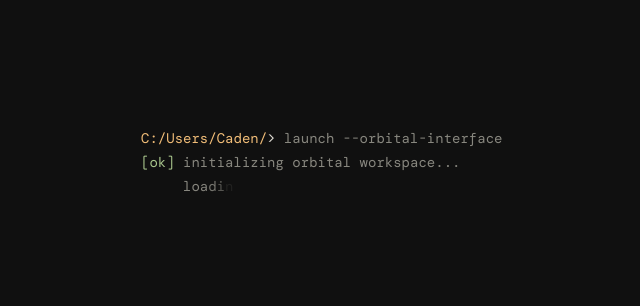
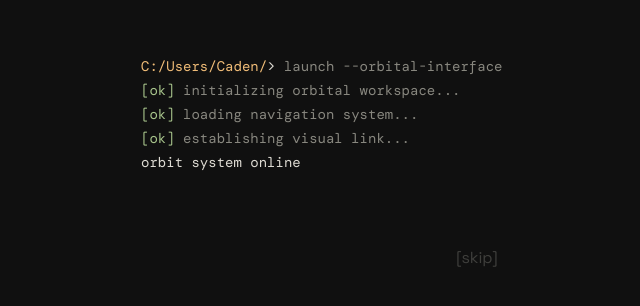
Before and after one commit to djcadon/CadenWebsite, a React (Vite) app: page / in a window 1280 px wide. Shown: the part 238-544 px from the top of the page, without its empty margins (163-803 px from the left). Built offline with nearby package versions, Linux system fonts and the light colour scheme.

Commit message:
Updated packages. Updated terminal boot to look more like a terminal and allow skipping. Eased zoom out from planets. Fixed rerender bug transitioning to home page.

```diff
--- a/index.html
+++ b/index.html
@@ -10,15 +10,16 @@
 
         <!-- Open Graph / LinkedIn / Discord -->
         <meta property="og:type" content="website" />
+        <meta property="og:url" content="https://caden-website-eosin.vercel.app/" />
         <meta property="og:title" content="Caden in Orbit" />
         <meta property="og:description" content="Personal portfolio and workspace of Caden. Software Engineering, Data Systems, and Industrial Automation." />
-        <meta property="og:image" content="/og-image.png" />
+        <meta property="og:image" content="https://caden-website-eosin.vercel.app/og-image.png" />
 
         <!-- Twitter -->
         <meta name="twitter:card" content="summary_large_image" />
         <meta name="twitter:title" content="Caden in Orbit" />
         <meta name="twitter:description" content="Personal portfolio and workspace of Caden. Software Engineering, Data Systems, and Industrial Automation." />
-        <meta name="twitter:image" content="/og-image.png" />
+        <meta name="twitter:image" content="https://caden-website-eosin.vercel.app/og-image.png" />
 
         <!-- PWA Manifest -->
         <link rel="manifest" href="/site.webmanifest" />
--- a/package.json
+++ b/package.json
@@ -31,6 +31,7 @@
         "eslint": "^9.39.5",
         "eslint-config-prettier": "^10.1.8",
         "eslint-plugin-jsx-a11y": "^6.10.2",
+        "eslint-plugin-react-compiler": "^19.1.0-rc.2",
         "eslint-plugin-react-hooks": "^7.1.1",
         "eslint-plugin-react-refresh": "^0.5.6",
         "globals": "^17.12.0",
--- a/src/components/TerminalBoot.tsx
+++ b/src/components/TerminalBoot.tsx
@@ -16,6 +16,8 @@ interface TerminalLineProps {
         revealAfterComplete?: boolean;
     }>;
     cursor?: boolean;
+    isCommand?: boolean;
+    processingDelay?: number;
     isActive: boolean;
     isComplete: boolean;
     onComplete: () => void;
@@ -24,67 +26,105 @@ interface TerminalLineProps {
 function TerminalLine({
     segments,
     cursor = false,
+    isCommand = false,
+    processingDelay = 400,
     isActive,
     isComplete,
     onComplete,
 }: TerminalLineProps) {
-    let characterIndex = 0;
-    const [lineComplete, setLineComplete] = useState(
-        isComplete || (isActive && window.matchMedia("(prefers-reduced-motion: reduce)").matches),
+    const totalCharacters = segments.reduce((sum, seg) => sum + seg.text.length, 0);
+    // If it is an output line (not a command), it instantly prints all characters
+    const [visibleCount, setVisibleCount] = useState(
+        isComplete || !isCommand || (isActive && window.matchMedia("(prefers-reduced-motion: reduce)").matches)
+            ? totalCharacters
+            : 0
     );
+    // Track when the line has finished its "processing" delay
+    const [lineDone, setLineDone] = useState(isComplete);
 
     useEffect(() => {
-        if (isActive && window.matchMedia("(prefers-reduced-motion: reduce)").matches) {
+        if (!isActive || isComplete) return;
+
+        if (window.matchMedia("(prefers-reduced-motion: reduce)").matches) {
+            setVisibleCount(totalCharacters);
+            setLineDone(true);
             onComplete();
+            return;
         }
-    }, [isActive, onComplete]);
+
+        if (isCommand) {
+            // Typing effect for the command line
+            if (visibleCount < totalCharacters) {
+                const isPause = Math.random() > 0.85;
+                const isFast = Math.random() > 0.5;
+                let delay = CHARACTER_DELAY_MS;
+
+                if (isPause) delay += 100;
+                else if (isFast) delay -= 30;
+
+                const timer = setTimeout(() => {
+                    setVisibleCount((prev) => prev + 1);
+                }, delay);
+                return () => clearTimeout(timer);
+            } else {
+                const completeTimer = setTimeout(() => {
+                    setLineDone(true);
+                    onComplete();
+                }, 150); // slight pause after typing before running
+                return () => clearTimeout(completeTimer);
+            }
+        } else {
+            // Output lines instantly appear, but take time to "process"
+            const processTimer = setTimeout(() => {
+                setLineDone(true);
+                onComplete();
+            }, processingDelay);
+            return () => clearTimeout(processTimer);
+        }
+    }, [isActive, isComplete, visibleCount, totalCharacters, onComplete, isCommand, processingDelay]);
 
     if (!isActive && !isComplete) {
         return null;
     }
 
+    let currentIdx = 0;
+    // Only show typing cursor if this line is actively being typed out
+    const showTypingCursor = isActive && isCommand && visibleCount < totalCharacters;
+    // Show final cursor if this line is marked to hold the cursor at the end
+    const showFinalCursor = cursor && (isComplete || lineDone);
+
     return (
         <p className="terminal-boot-line">
-            {segments.map((segment) => (
-                <span className={segment.className} key={segment.text}>
-                    {Array.from(
-                        segment.revealAfterComplete && !lineComplete
-                            ? segment.text.replace(/[^\s]/g, " ")
-                            : segment.text,
-                    ).map((character) => {
-                        const index = characterIndex;
-                        characterIndex += 1;
+            {segments.map((segment, segIndex) => {
+                const segmentChars = Array.from(segment.text);
+                return (
+                    <span className={segment.className} key={segIndex}>
+                        {segmentChars.map((character, charIndex) => {
+                            const isVisible = isComplete || currentIdx < visibleCount;
+                            currentIdx++;
+
+                            if (!isVisible) return null;
+
+                            let displayChar = character;
+                            // For segments that reveal their text only after the line is completely done processing
+                            if (segment.revealAfterComplete && !lineDone) {
+                                displayChar = character.replace(/[^\s]/g, "\u00a0");
+                            }
+
                             return (
                                 <span
-                                className={`terminal-character ${isComplete || lineComplete ? "terminal-character-visible" : ""}`}
-                                key={`${segment.text}-${index}`}
-                                onAnimationEnd={
-                                    isActive &&
-                                    index ===
-                                        segments.reduce(
-                                            (total, current) => total + current.text.length,
-                                            0,
-                                        ) -
-                                            1
-                                        ? () => {
-                                              setLineComplete(true);
-                                              onComplete();
-                                          }
-                                        : undefined
-                                }
-                                style={
-                                    {
-                                        animationDelay: `${index * CHARACTER_DELAY_MS}ms`,
-                                    } as CSSProperties
-                                }
+                                    className="terminal-character"
+                                    key={`${segIndex}-${charIndex}`}
                                 >
-                                {character === " " ? "\u00a0" : character}
+                                    {displayChar === " " ? "\u00a0" : displayChar}
                                 </span>
                             );
                         })}
                     </span>
-            ))}
-            {cursor && (isComplete || lineComplete) && <span className="terminal-cursor">_</span>}
+                );
+            })}
+            {showTypingCursor && <span className="terminal-cursor">_</span>}
+            {showFinalCursor && <span className="terminal-cursor">_</span>}
         </p>
     );
 }
@@ -103,6 +143,7 @@ function TerminalBoot({ onComplete }: TerminalBootProps) {
     // than fixed timers, so text speed changes cannot desynchronize the sequence.
     const lines = [
         {
+            isCommand: true,
             segments: [
                 { text: "C:/Users/Caden/", className: "text-accent" },
                 { text: "> ", className: "text-text" },
@@ -110,6 +151,7 @@ function TerminalBoot({ onComplete }: TerminalBootProps) {
             ],
         },
         {
+            processingDelay: 500,
             segments: [
                 {
                     text: "[ok]",
@@ -120,6 +162,7 @@ function TerminalBoot({ onComplete }: TerminalBootProps) {
             ],
         },
         {
+            processingDelay: 600,
             segments: [
                 {
                     text: "[ok]",
@@ -130,6 +173,7 @@ function TerminalBoot({ onComplete }: TerminalBootProps) {
             ],
         },
         {
+            processingDelay: 500,
             segments: [
                 {
                     text: "[ok]",
@@ -140,6 +184,7 @@ function TerminalBoot({ onComplete }: TerminalBootProps) {
             ],
         },
         {
+            processingDelay: 800,
             segments: [{ text: "orbit system online", className: "text-text" }],
             cursor: true,
         },
@@ -175,10 +220,11 @@ function TerminalBoot({ onComplete }: TerminalBootProps) {
         <div
             aria-label="Initializing orbital navigation"
             aria-live="polite"
-            className={`terminal-boot fixed inset-0 z-50 flex items-center justify-center bg-bg px-6 ${isExiting ? "terminal-boot-exiting" : ""}`}
+            className={`terminal-boot fixed inset-0 z-50 flex flex-col items-center justify-center bg-bg px-6 ${isExiting ? "terminal-boot-exiting" : ""}`}
             role="status"
         >
-            <div className="w-full max-w-2xl font-mono text-xs leading-6 text-muted sm:text-sm">
+            {/* Give the terminal block a fixed height so it doesn't push the layout around as lines appear */}
+            <div className="w-full max-w-2xl h-32 font-mono text-xs leading-6 text-muted sm:text-sm">
                 {lines.map((line, index) => (
                     <TerminalLine
                         {...line}
@@ -189,6 +235,21 @@ function TerminalBoot({ onComplete }: TerminalBootProps) {
                     />
                 ))}
             </div>
+
+            <button
+                aria-label="Skip boot sequence"
+                className="mt-16 font-mono text-xs text-muted/40 transition-colors hover:text-text focus:outline-none focus:ring-1 focus:ring-accent"
+                onClick={() => {
+                    if (isExiting) return;
+                    setIsExiting(true);
+                    setTimeout(() => {
+                        setIsVisible(false);
+                        sessionStorage.setItem(BOOT_SESSION_KEY, "true");
+                    }, 600);
+                }}
+            >
+                [skip]
+            </button>
         </div>
     );
 }
--- a/src/pages/Home.tsx
+++ b/src/pages/Home.tsx
@@ -3,6 +3,7 @@ import TerminalBoot from "../components/TerminalBoot";
 import type { DestinationId } from "../constants/destinations";
 
 const OrbitalScene = lazy(() => import("../components/OrbitalScene"));
+const BOOT_SESSION_KEY = "caden-orbital-boot-seen";
 
 interface HomeProps {
     onSelect: (destination: string) => void;
@@ -12,7 +13,9 @@ interface HomeProps {
 
 function Home({ onSelect, onReturnComplete, returnFrom }: HomeProps) {
     // Home coordinates the scene with the terminal intro and page return zoom.
-    const [isBooting, setIsBooting] = useState(true);
+    const [isBooting, setIsBooting] = useState(
+        () => sessionStorage.getItem(BOOT_SESSION_KEY) !== "true",
+    );
 
     return (
         <section aria-hidden="true" className="relative -mx-5 sm:-mx-11 h-[calc(100dvh-var(--header-height))] min-h-0 overflow-hidden">
--- a/src/pages/Skills.tsx
+++ b/src/pages/Skills.tsx
@@ -80,7 +80,7 @@ function Skills() {
                             operating systems, and hands-on troubleshooting.
                         </p>
                         <div className="mt-16 grid max-w-4xl gap-0 border-t border-line sm:grid-cols-2">
-                            {Object.entries(skillGroups).map(([title, skills], index) => (
+                            {Object.entries(skillGroups).map(([title, skills]) => (
                                 <motion.div
                                     className="border-b border-line py-6 sm:mr-8"
                                     key={title}
--- a/vite.config.ts
+++ b/vite.config.ts
@@ -8,4 +8,8 @@ export default defineConfig({
     server: {
         port: 58133,
     },
+    build: {
+        // Increase limit for Three.js and React Three Fiber
+        chunkSizeWarningLimit: 800,
+    },
 });
```
Also changed, not shown: eslint.config.js (+6 -1 lines), src/components/OrbitalScene.tsx (+102 -50 lines), 1 other file (tests, documents, lock files or other folders). Lines whose indentation alone changed are shown as unchanged.
